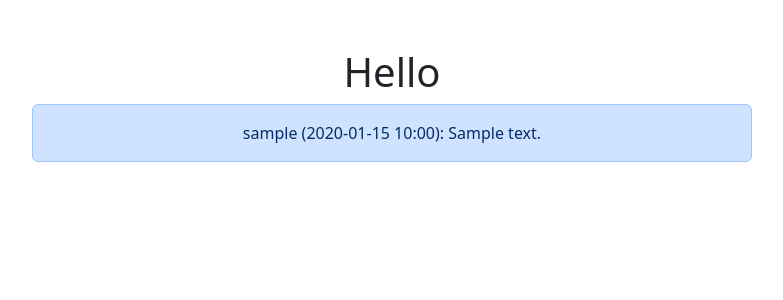
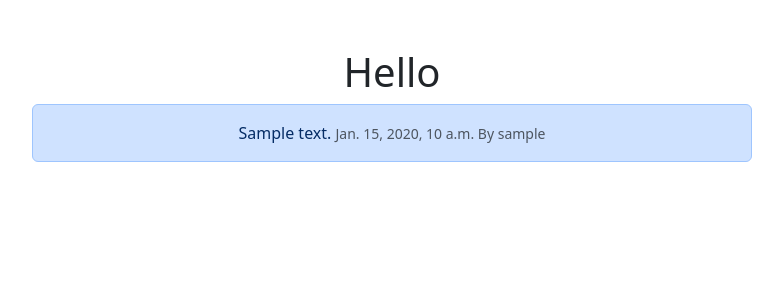
Before and after one commit to sacarr98/NewsStories, a Django app: page / in a window 1280 px wide. Shown: the part 56-356 px from the top of the page, without its empty margins (62-845 px from the left). Run offline with Django 5.2, Linux system fonts and the light colour scheme; tables that the repository leaves empty hold one stand-in row (values such as "Sample post").

Commit message:
change post formatting so date created and user is small

```diff
--- a/yournews/templates/home.html
+++ b/yournews/templates/home.html
@@ -7,7 +7,10 @@
             <h1>Hello</h1>
             {% for newspost in news %}
                 <div class="alert alert-primary" role="alert">
-                    {{ newspost }}
+                    {{ newspost.body }}
+                    <small class="text-muted">
+                        {{ newspost.created_at }} By {{ newspost.user.username }}
+                    </small>
                 </div><br/>
             {% endfor %}
         </div>
```
